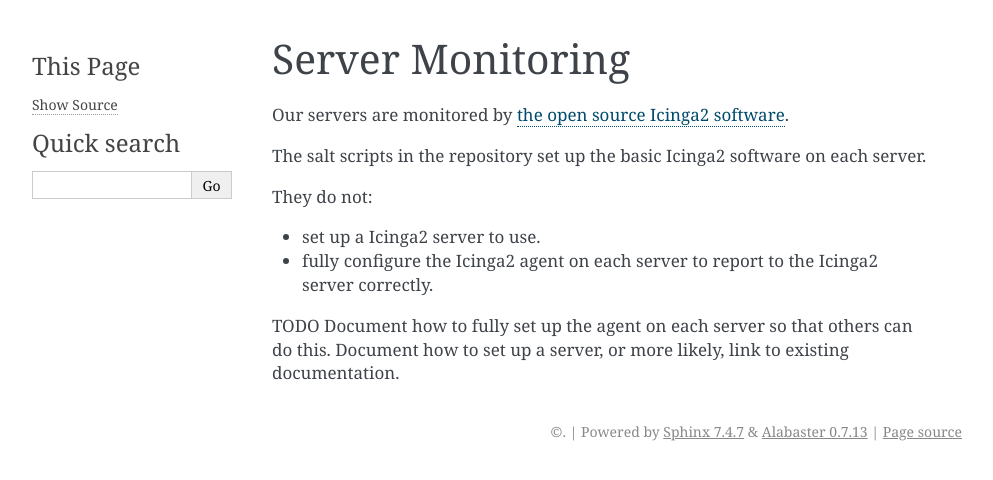
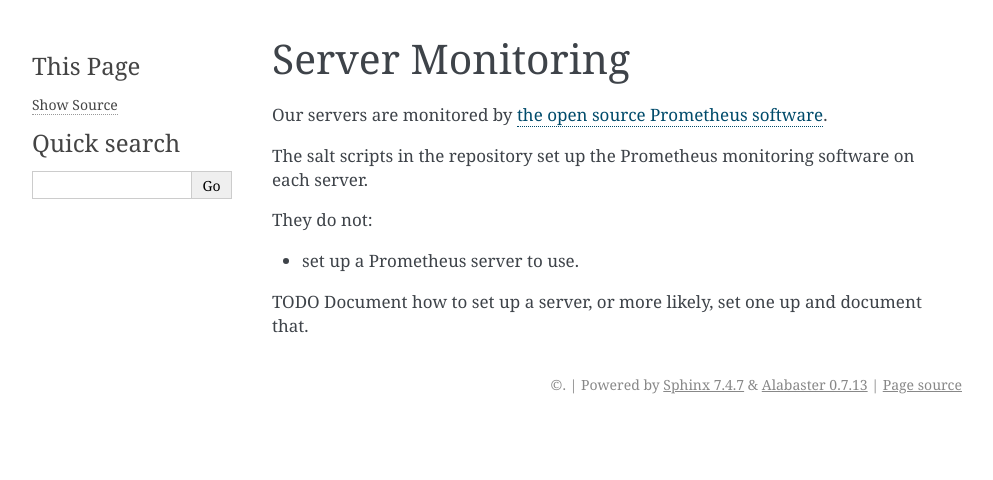
Before and after one commit to open-contracting/deploy, a Sphinx documentation site: the page built from docs/server-monitoring.rst, in a window 1280 px wide. Shown: the top 480 px of the page, without its empty margins (148-1141 px from the left). Built offline with Sphinx 7.4.7, drawn with Linux system fonts in a browser that asks for light colours.

Commit message:
Remove Icinga

```diff
--- a/docs/server-monitoring.rst
+++ b/docs/server-monitoring.rst
@@ -1,14 +1,12 @@
 Server Monitoring
 =================
 
-Our servers are monitored by `the open source Icinga2 software <https://icinga.com/docs/icinga2/latest/>`_.
+Our servers are monitored by `the open source Prometheus software <https://prometheus.io/>`_.
 
-The salt scripts in the repository set up the basic Icinga2 software on each server.
+The salt scripts in the repository set up the Prometheus monitoring software on each server.
 
 They do not:
 
-*  set up a Icinga2 server to use.
-*  fully configure the Icinga2 agent on each server to report to the Icinga2 server correctly.
+*  set up a Prometheus server to use.
 
-TODO Document how to fully set up the agent on each server so that others can do this.
-Document how to set up a server, or more likely, link to existing documentation.
+TODO Document how to set up a server, or more likely, set one up and document that.
```
Also changed, not shown: 7 other files.
